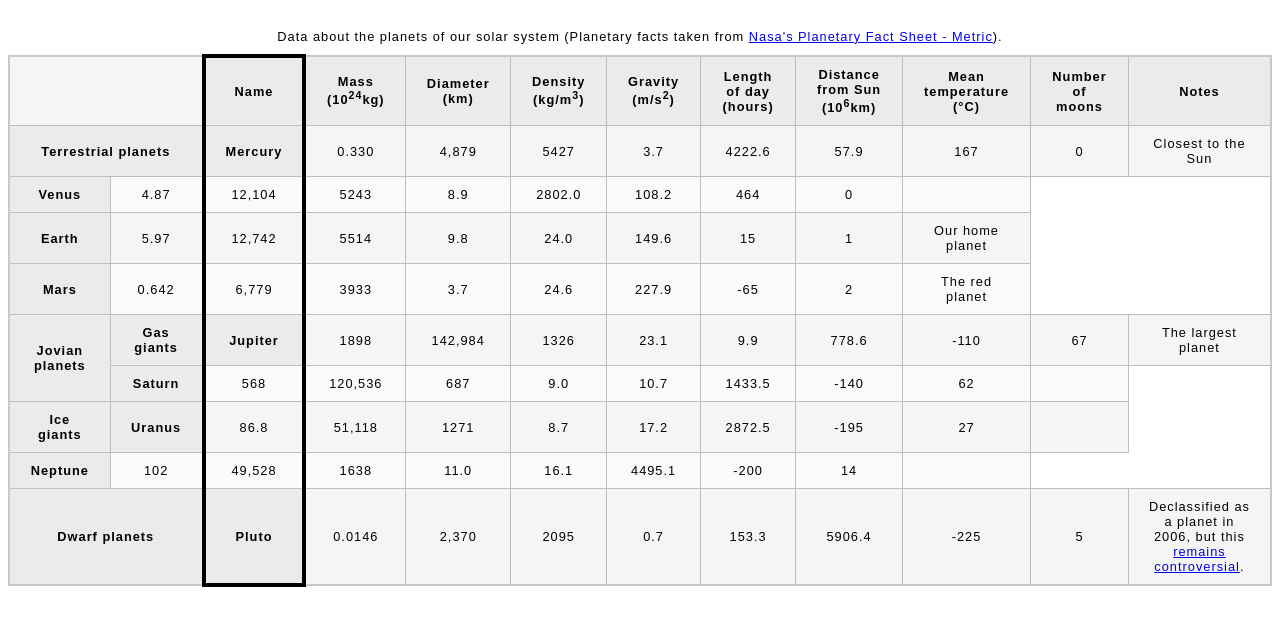
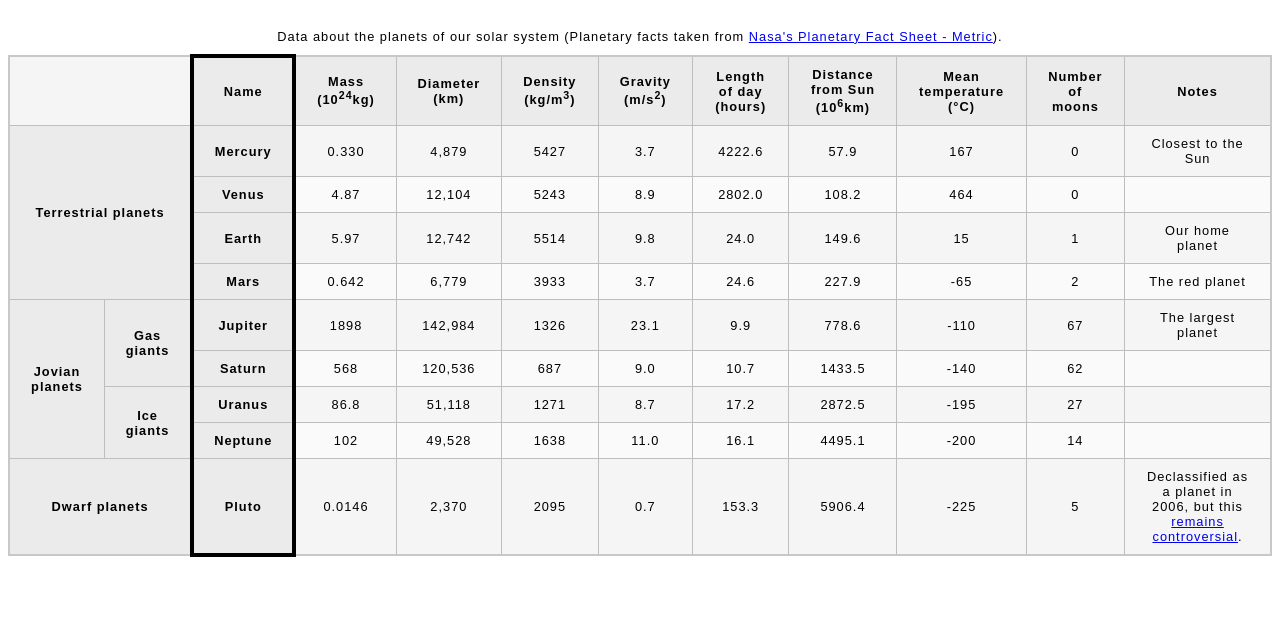
Before and after one commit to DAVID-DZE/Ruby-On-Rails, a plain HTML site: page 2_Intermediate HTML and CSS/table/assessment/assessment.html in a window 1280 px wide. Shown: the part 61-686 px from the top of the page. Drawn offline with Linux system fonts and the light colour scheme.

Commit message:
Table assessment

```diff
--- a/2_Intermediate HTML and CSS/table/assessment/assessment.html
+++ b/2_Intermediate HTML and CSS/table/assessment/assessment.html
@@ -35,7 +35,7 @@
         href="http://nssdc.gsfc.nasa.gov/planetary/factsheet/">Nasa's Planetary Fact Sheet - Metric</a>).</caption>
     <tbody>
       <tr>
-        <th scope="rowgroup" colspan="2">Terrestrial planets</th>
+        <th scope="rowgroup" colspan="2" rowspan="4">Terrestrial planets</th>
         <th scope="row">Mercury</th>
         <td>0.330</td>
         <td>4,879</td>
@@ -84,8 +84,8 @@
         <td>The red planet</td>
       </tr>
       <tr>
-        <th scope="rowgroup" rowspan="2">Jovian planets</th>
-        <th scope="rowgroup">Gas giants</th>
+        <th scope="rowgroup" rowspan="4">Jovian planets</th>
+        <th scope="rowgroup" rowspan="2">Gas giants</th>
         <th scope="row">Jupiter</th>
         <td>1898</td>
         <td>142,984</td>
@@ -110,7 +110,7 @@
         <td></td>
       </tr>
       <tr>
-        <th scope="rowgroup">Ice giants</th>
+        <th scope="rowgroup" rowspan="2">Ice giants</th>
         <th scope="row">Uranus</th>
         <td>86.8</td>
         <td>51,118</td>
```
